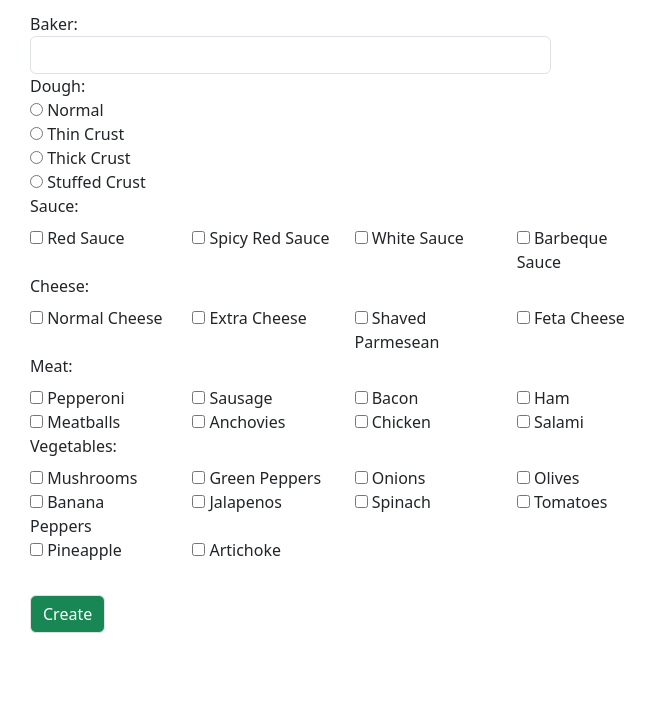
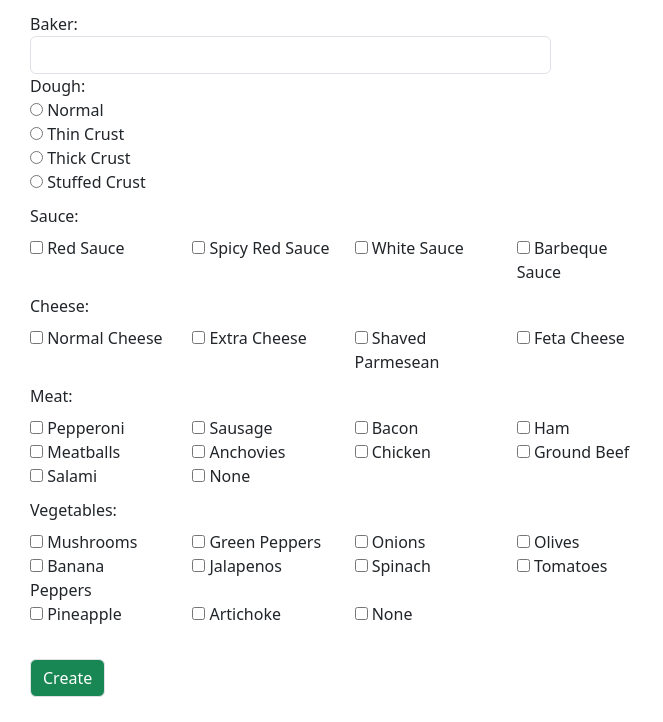
Before and after one commit to TristanT8/pizzaPlanet, a Flask app: page /new/pizza in a window 1280 px wide. Shown: the part 132-854 px from the top of the page, without its empty margins (0-663 px from the left). Before the commit the page ends 765 px from the top, so only its background shows below. Run offline with Flask 3, Linux system fonts and the light colour scheme; the visitor is signed in with stand-in values (Sample User, id 1).

Commit message:
New Pizza HTML

```diff
--- a/pizza_planet/flask_app/templates/new_pizza.html
+++ b/pizza_planet/flask_app/templates/new_pizza.html
@@ -10,6 +10,9 @@
             margin-left: 30px;
             margin-top: 25px;
             margin-bottom: 25px;
+        }
+        .checkbox-margin {
+            margin-bottom: 10px;
         }
     </style>
     <title>Create Pizza</title>
@@ -38,14 +41,14 @@
                     <label for="baker">Baker:</label>
                     <input type="text" name="baker" id="baker" class="form-control">
                 </div>
-                <div>
+                <div class="checkbox-margin">
                     <label for="dough">Dough:</label><br>
                     <input type="radio" name="dough" value="other"> Normal<br>
                     <input type="radio" name="dough" value="thin-crust"> Thin Crust<br>
                     <input type="radio" name="dough" value="thick-crust"> Thick Crust<br>
                     <input type="radio" name="dough" value="stuffed-crust"> Stuffed Crust<br>
                 </div>
-                <div class="col-md-6">
+                <div class="col-md-6 checkbox-margin">
                     <label for="sauce" class="form-label">Sauce:</label><br>
                     <div class="row">
                         <div class="col-md-3">
@@ -62,7 +65,7 @@
                         </div>
                     </div>
                 </div>
-                <div class="col-md-6">
+                <div class="col-md-6 checkbox-margin">
                     <label for="cheese" class="form-label">Cheese:</label><br>
                     <div class="row">
                         <div class="col-md-3">
@@ -80,7 +83,7 @@
                     </div>
                 </div>
 
-                <div class="col-md-6">
+                <div class="col-md-6 checkbox-margin">
                     <label for="meat" class="form-label">Meat:</label><br>
                     <div class="row">
                         <div class="col-md-3">
@@ -105,12 +108,18 @@
                             <input type="checkbox" name="meat" value="chicken"> Chicken
                         </div>
                         <div class="col-md-3">
+                            <input type="checkbox" name="meat" value="ground_beef"> Ground Beef
+                        </div>
+                        <div class="col-md-3">
                             <input type="checkbox" name="meat" value="salami"> Salami
+                        </div>
+                        <div class="col-md-3">
+                            <input type="checkbox" name="meat" value="no_meat"> None
                         </div>
                     </div>
                 </div>
 
-                <div class="col-md-6">
+                <div class="col-md-6 checkbox-margin">
                     <label for="vegetables" class="form-label">Vegetables:</label><br>
                     <div class="row">
                         <div class="col-md-3">
@@ -143,6 +152,9 @@
                         <div class="col-md-3">
                             <input type="checkbox" name="vegetables" value="artichoke"> Artichoke
                         </div>
+                        <div class="col-md-3">
+                            <input type="checkbox" name="vegetables" value="no_veg"> None
+                        </div>
                     </div>
                 </div>
 
```
